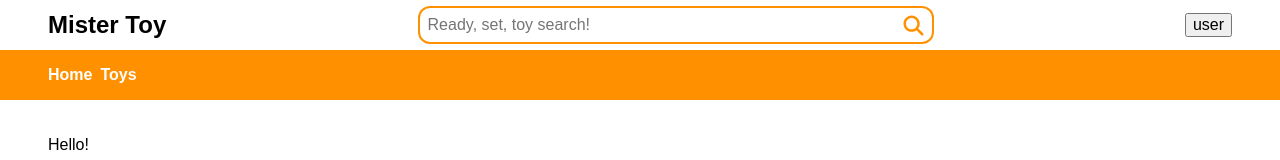
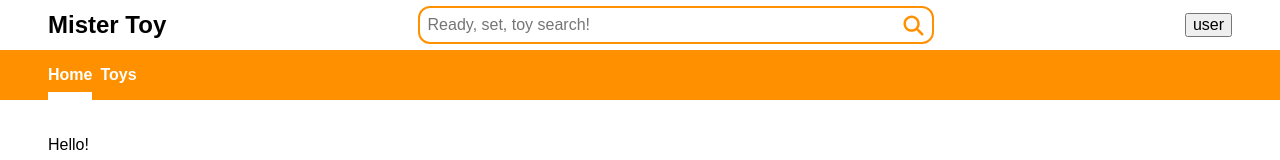
Before and after one commit to Eh2409/mister-toy-frontend, a React (Vite) app: page / in a window 1280 px wide. In both pictures the pointer is over the link "Home". Shown: the top 160 px of the page. Built offline with nearby package versions, Linux system fonts and the light colour scheme.

Commit message:
Add box shadow to header nav

```diff
--- a/src/assets/style/cmps/AppHeader.css
+++ b/src/assets/style/cmps/AppHeader.css
@@ -29,12 +29,16 @@
         gap: 0.5em;
         background-color: var(--mainSiteClrTheme);
         color: white;
-        padding-block: 1em;
 
         a {
             color: inherit;
             text-decoration: none;
             font-weight: bold;
+            padding-block: 0.5em;
+
+            &:hover {
+                box-shadow: 0px 10px 0px white;
+            }
         }
     }
 }
```
